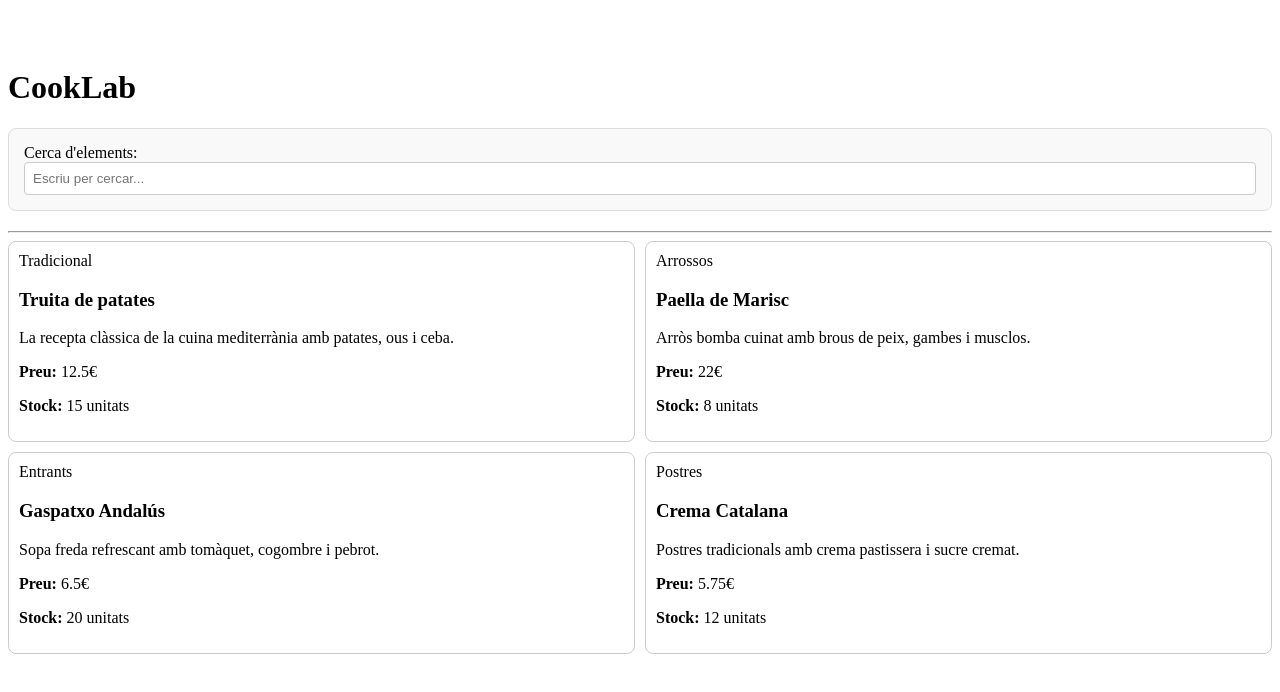
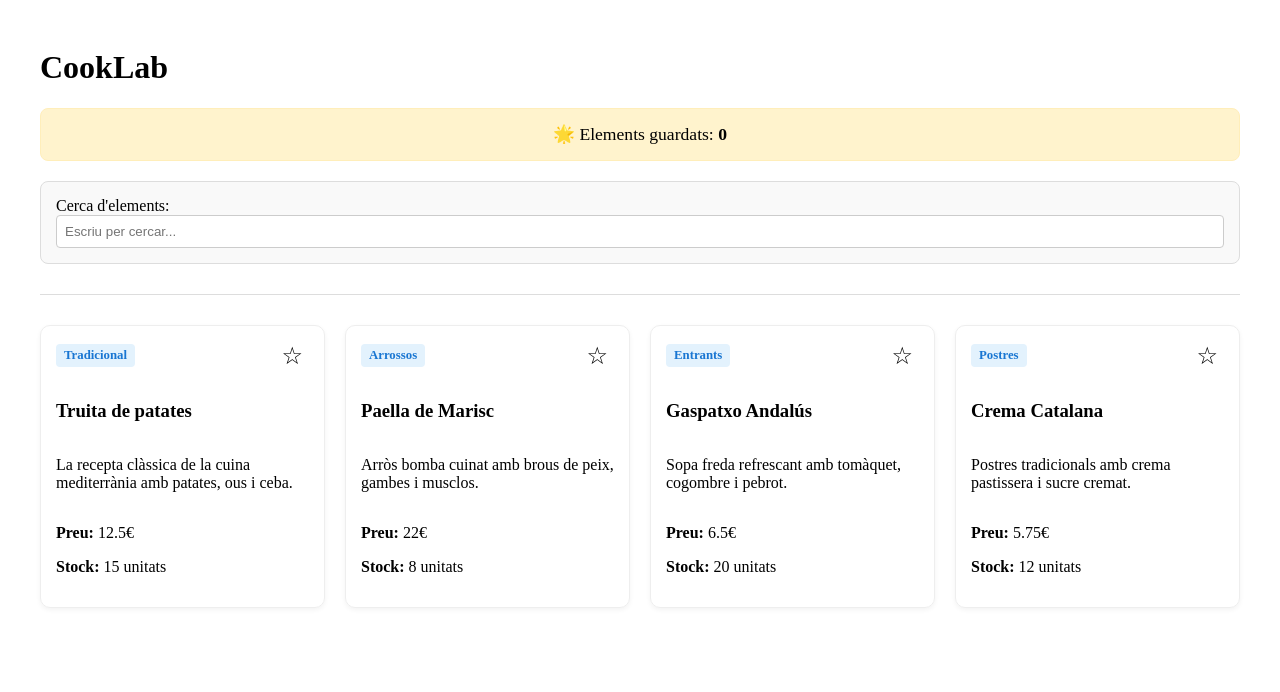
Before and after one commit to lajamins/ioc-angular-cooklab-sergi, an Angular app: page /cataleg in a window 1280 px wide. Shown: the top 692 px of the page. Built offline with nearby package versions, Linux system fonts and the light colour scheme; data requests are answered from the project's data file.

Commit message:
feat: servei de preferits amb signals i localStorage

```diff
--- a/src/app/pages/cataleg-page/cataleg-page.component.html
+++ b/src/app/pages/cataleg-page/cataleg-page.component.html
@@ -1,7 +1,12 @@
-<div class="cataleg-container"></div>
+<div class="cataleg-container">
   <h1>CookLab</h1>
+
+  <div class="fav-panel">
+    <span>🌟 Elements guardats: <strong>{{ preferitsService.totalPreferits() }}</strong></span>
+  </div>
+
   <app-formulari-cerca></app-formulari-cerca>
-  <hr>
+  <hr class="separator">
 
   @if (elementService.carregant()) {
     <div class="loading-state">
@@ -12,7 +17,9 @@
   @if (elementService.error(); as msg) {
     <div class="error-state">
       <p>⚠️ {{ msg }}</p>
-      <button type="button" (click)="elementService.obtenirPopulars()">Reintentar</button>
+      <button type="button" class="btn-retry" (click)="elementService.obtenirPopulars()">
+        Reintentar
+      </button>
     </div>
   }
 
@@ -21,9 +28,15 @@
       <div class="product-grid">
         @for (item of elementService.elements(); track item.id) {
           <div class="product-card">
+            <div class="card-header">
               <span class="badge">{{ item.categoria }}</span>
+              <button type="button" class="btn-fav" (click)="togglePreferit(item)">
+                {{ preferitsService.esPreferit(item.id) ? '⭐' : '☆' }}
+              </button>
+            </div>
+
             <h3>{{ item.titol }}</h3>
-          <p>{{ item.descripcio }}</p>
+            <p class="description">{{ item.descripcio }}</p>
             <div class="info-extra">
               <p><strong>Preu:</strong> {{ item.preu }}€</p>
               <p><strong>Stock:</strong> {{ item.unitats }} unitats</p>
@@ -33,3 +46,4 @@
       </div>
     }
   }
+</div>
--- a/src/app/pages/cataleg-page/cataleg-page.component.scss
+++ b/src/app/pages/cataleg-page/cataleg-page.component.scss
@@ -1,5 +1,65 @@
-.cataleg-container { padding: 20px; font-family: sans-serif; }
-.loading-state { color: blue; }
-.error-state { color: red; border: 1px solid red; padding: 10px; }
-.product-grid { display: grid; grid-template-columns: 1fr 1fr; gap: 10px; }
-.product-card { border: 1px solid #ccc; padding: 10px; border-radius: 8px; }
+.cataleg-container {
+  padding: 20px;
+  max-width: 1200px;
+  margin: 0 auto;
+}
+
+.fav-panel {
+  margin-bottom: 20px;
+  padding: 15px;
+  background-color: #fff3cd;
+  border: 1px solid #ffeeba;
+  border-radius: 8px;
+  text-align: center;
+  font-size: 1.1rem;
+}
+
+.product-grid {
+  display: grid;
+  grid-template-columns: repeat(auto-fill, minmax(280px, 1fr));
+  gap: 20px;
+  margin-top: 20px;
+}
+
+.product-card {
+  border: 1px solid #eee;
+  padding: 15px;
+  border-radius: 10px;
+  box-shadow: 0 2px 5px rgba(0,0,0,0.05);
+  display: flex;
+  flex-direction: column;
+
+  .card-header {
+    display: flex;
+    justify-content: space-between;
+    align-items: center;
+    margin-bottom: 10px;
+  }
+
+  .btn-fav {
+    background: none;
+    border: none;
+    cursor: pointer;
+    font-size: 1.5rem;
+    transition: transform 0.2s;
+
+    &:hover {
+      transform: scale(1.2);
+    }
+  }
+
+  .badge {
+    background: #e3f2fd;
+    color: #1976d2;
+    padding: 4px 8px;
+    border-radius: 4px;
+    font-size: 0.8rem;
+    font-weight: bold;
+  }
+}
+
+.separator {
+  margin: 30px 0;
+  border: 0;
+  border-top: 1px solid #ddd;
+}
--- a/src/app/pages/cataleg-page/cataleg-page.component.ts
+++ b/src/app/pages/cataleg-page/cataleg-page.component.ts
@@ -1,7 +1,9 @@
 import { Component, inject, OnInit } from '@angular/core';
 import { CommonModule } from '@angular/common';
 import { ElementService } from '../../services/element.service';
+import { PreferitsService } from '../../services/preferits.service'; // Injecció nova
 import { FormulariCercaComponent } from '../../components/formulari-cerca/formulari-cerca.component';
+import { ElementCataleg } from '../../models/element.model';
 
 @Component({
   selector: 'app-cataleg-page',
@@ -15,8 +17,19 @@ import { FormulariCercaComponent } from '../../components/formulari-cerca/formul
 })
 export class CatalegPageComponent implements OnInit {
   public elementService = inject(ElementService);
+  // Injectem el servei de preferits per usar-lo al template
+  public preferitsService = inject(PreferitsService);
 
   ngOnInit() {
     this.elementService.obtenirPopulars();
   }
+
+  // Mètode per gestionar el clic a l'estrella
+  togglePreferit(item: ElementCataleg): void {
+    if (this.preferitsService.esPreferit(item.id)) {
+      this.preferitsService.eliminarPreferit(item.id);
+    } else {
+      this.preferitsService.afegirPreferit(item);
+    }
+  }
 }
--- /dev/null
+++ b/src/app/services/preferits.service.ts
@@ -0,0 +1,58 @@
+import { Injectable, signal, computed, effect } from '@angular/core';
+import { ElementCataleg } from '../models/element.model';
+
+@Injectable({
+  providedIn: 'root'
+})
+export class PreferitsService {
+  private readonly STORAGE_KEY = 'preferits-cataleg';
+
+  // Signal privat per gestionar la llista
+  private _preferits = signal<ElementCataleg[]>([]);
+
+  // Signal de lectura pública
+  public preferits = this._preferits.asReadonly();
+
+  // Signal computat per al total
+  public totalPreferits = computed(() => this._preferits().length);
+
+  constructor() {
+    this.carregarDeLocalStorage();
+  }
+
+  private carregarDeLocalStorage(): void {
+    try {
+      const dades = localStorage.getItem(this.STORAGE_KEY);
+      if (dades) {
+        this._preferits.set(JSON.parse(dades));
+      }
+    } catch (error) {
+      console.error('Error carregant preferits de localStorage', error);
+      this._preferits.set([]);
+    }
+  }
+
+  private guardarALocalStorage(): void {
+    try {
+      localStorage.setItem(this.STORAGE_KEY, JSON.stringify(this._preferits()));
+    } catch (error) {
+      console.error('Error guardant a localStorage', error);
+    }
+  }
+
+  afegirPreferit(element: ElementCataleg): void {
+    if (!this.esPreferit(element.id)) {
+      this._preferits.update(list => [...list, element]);
+      this.guardarALocalStorage();
+    }
+  }
+
+  eliminarPreferit(id: string): void {
+    this._preferits.update(list => list.filter(item => item.id !== id));
+    this.guardarALocalStorage();
+  }
+
+  esPreferit(id: string): boolean {
+    return this._preferits().some(item => item.id === id);
+  }
+}
```
Lines whose indentation alone changed are shown as unchanged.
